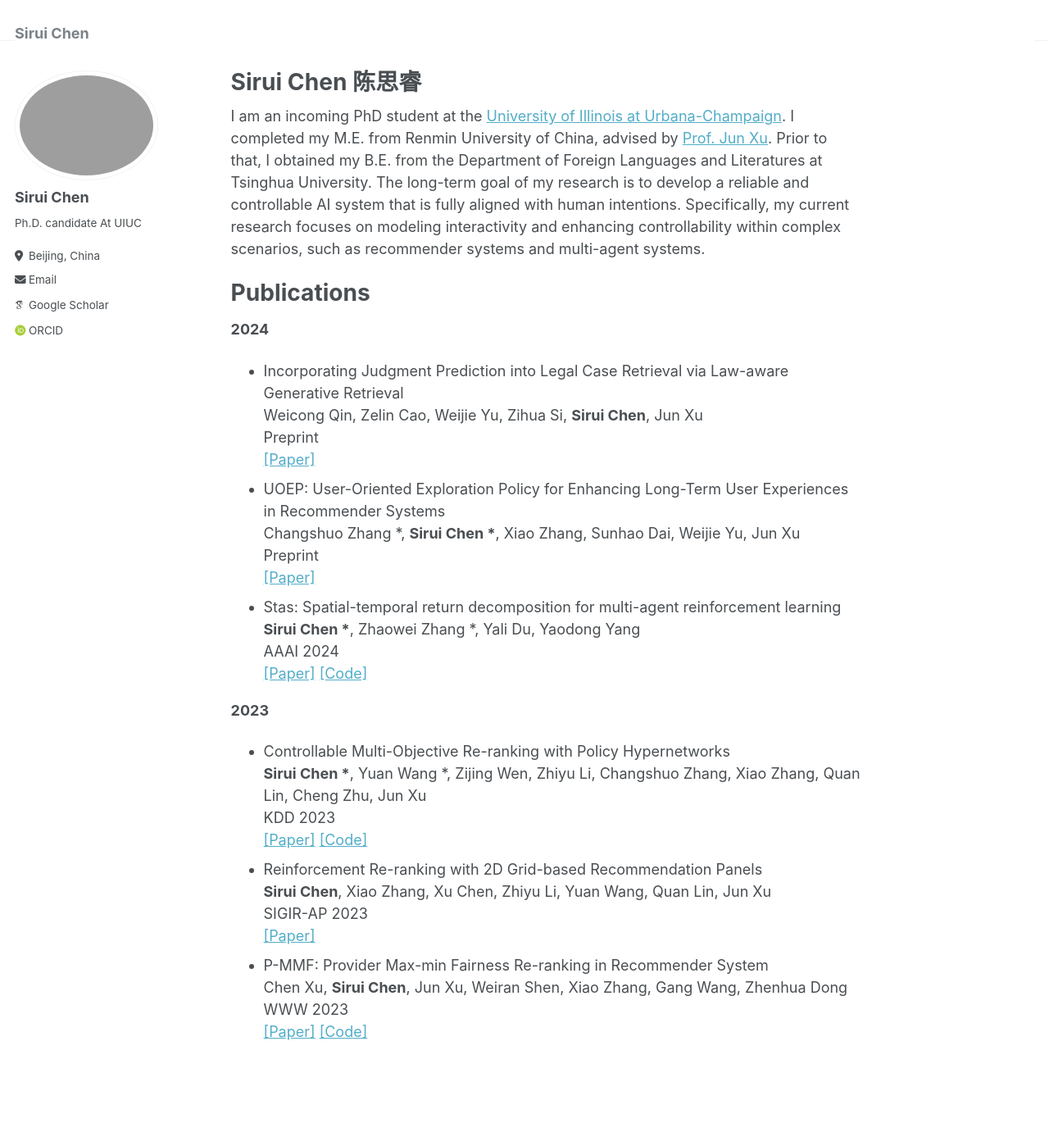
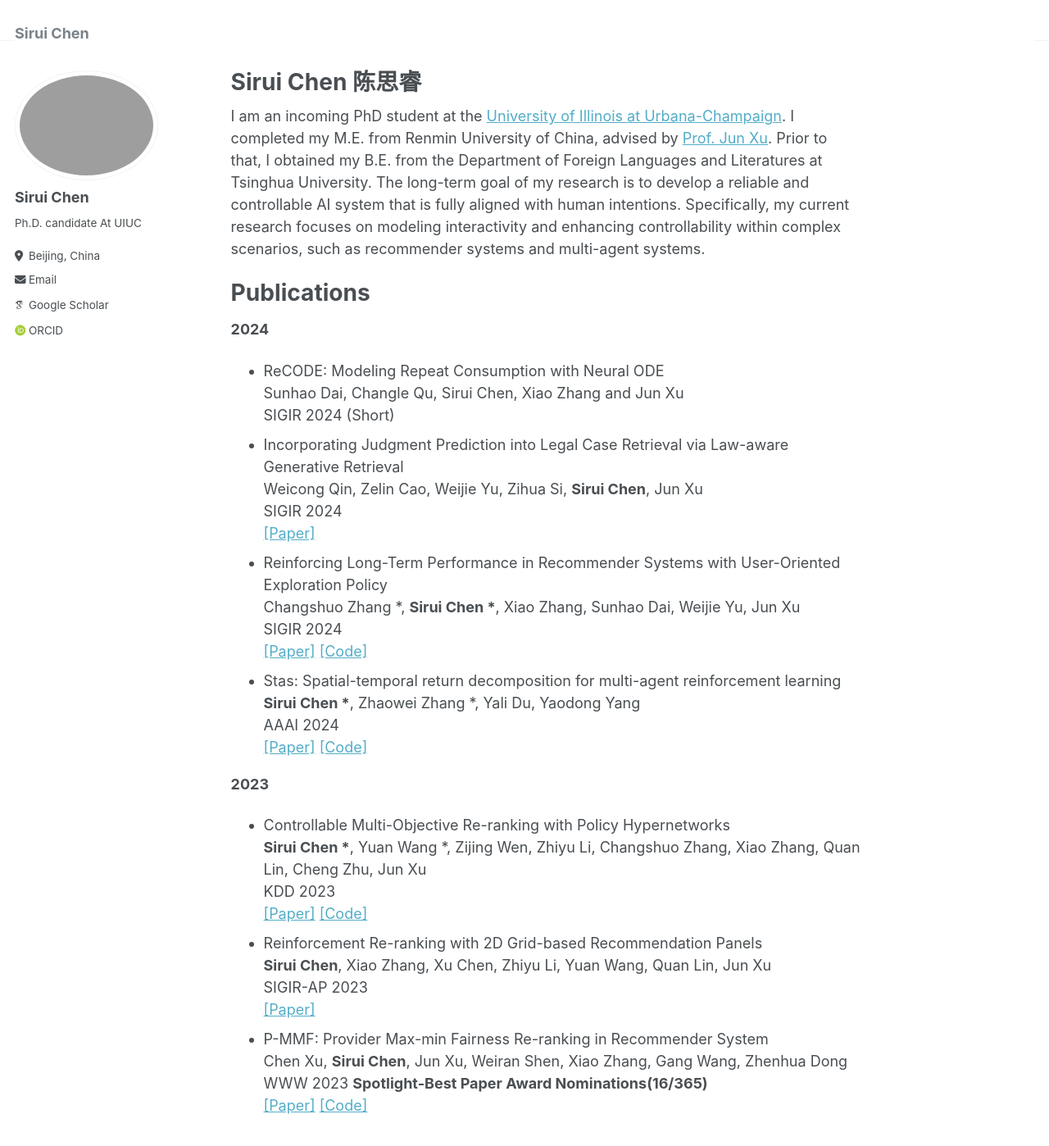
Before and after one commit to csr16/csr16.github.io, a Jekyll site: the page built from _pages/about.md, in a window 1280 px wide and 1400 px high. Shown: the whole window at 82% size. Built offline with Jekyll 4.4.1, drawn with Linux system fonts in a browser that asks for light colours; some web fonts are replaced.

Commit message:
update sigir2024

```diff
--- a/_pages/about.md
+++ b/_pages/about.md
@@ -14,18 +14,21 @@ The long-term goal of my research is to develop a reliable and controllable AI s
 Publications
 ======
 **2024**
+- ReCODE: Modeling Repeat Consumption with Neural ODE<br>
+Sunhao Dai, Changle Qu, Sirui Chen, Xiao Zhang and Jun Xu<br>
+SIGIR 2024 (Short)<br>
 - Incorporating Judgment Prediction into Legal Case Retrieval via Law-aware Generative Retrieval<br>
 Weicong Qin, Zelin Cao, Weijie Yu, Zihua Si, __Sirui Chen__, Jun Xu<br>
-Preprint<br>
+SIGIR 2024<br>
 [[Paper]](https://arxiv.org/abs/2312.09591)<br>
-- UOEP: User-Oriented Exploration Policy for Enhancing Long-Term User Experiences in Recommender Systems<br>
+- Reinforcing Long-Term Performance in Recommender Systems with User-Oriented Exploration Policy<br>
 Changshuo Zhang *, __Sirui Chen *__, Xiao Zhang, Sunhao Dai, Weijie Yu, Jun Xu<br>
-Preprint<br>
-[[Paper]](https://arxiv.org/abs/2401.09034)<br>
+SIGIR 2024<br>
+[[Paper]](https://arxiv.org/abs/2401.09034) [[Code]](https://github.com/zowiezhang/STAS)<br>
 - Stas: Spatial-temporal return decomposition for multi-agent reinforcement learning<br>
 __Sirui Chen *__, Zhaowei Zhang *, Yali Du, Yaodong Yang<br>
 AAAI 2024<br>
-[[Paper]](https://arxiv.org/abs/2304.07520) [[Code]](https://github.com/zowiezhang/STAS)<br>
+[[Paper]](https://arxiv.org/abs/2304.07520) [[Code]](https://github.com/lyingCS/UOEP)<br>
 
 **2023**
 - Controllable Multi-Objective Re-ranking with Policy Hypernetworks<br>
@@ -38,5 +41,5 @@ SIGIR-AP 2023<br>
 [[Paper]](https://dl.acm.org/doi/abs/10.1145/3624918.3625311?casa_token=FTOMSZ8OASAAAAAA:MRqqcE__k0emy7Z7WlsQy0XxENCYDn-AfVQwEaLwiMw1Gs50lGT2ScV308yiqX4htUyceVaCbVV9)<br>
 - P-MMF: Provider Max-min Fairness Re-ranking in Recommender System<br>
 Chen Xu, __Sirui Chen__, Jun Xu, Weiran Shen, Xiao Zhang, Gang Wang, Zhenhua Dong<br>
-WWW 2023<br>
+WWW 2023 __Spotlight-Best Paper Award Nominations(16/365)__<br>
 [[Paper]](https://dl.acm.org/doi/abs/10.1145/3543507.3583296?casa_token=F51acjY5vuMAAAAA:zaoH21lA2vAK6kj0CShFe5XJI8AwaK6NhXj0qS4HND0XtSqsN-TCeZpwUcBsiBv7rK1NxxPBy5Ij) [[Code]](https://github.com/XuChen0427/P-MMF)<br>
```
Also changed, not shown: 2 other files.
